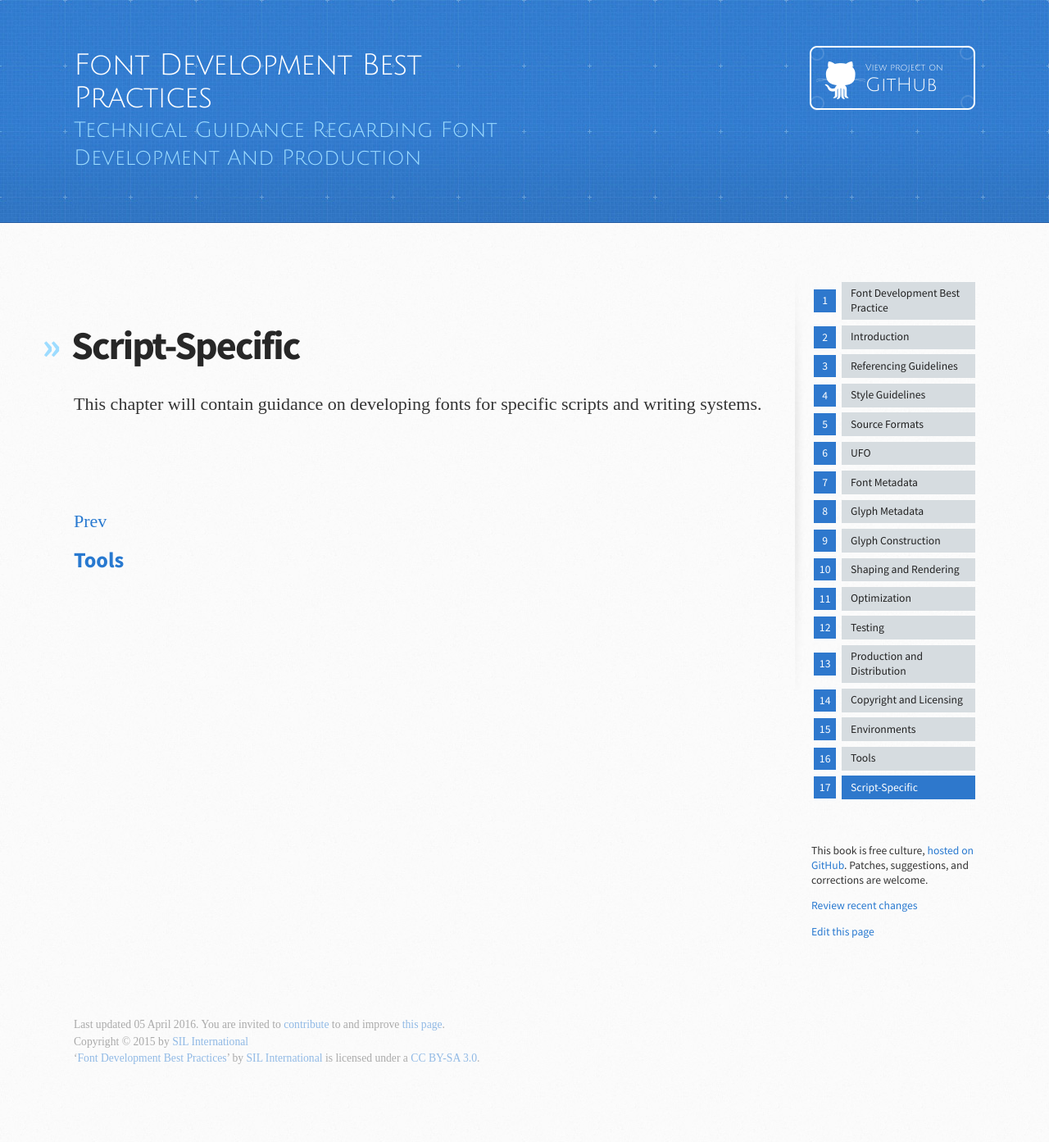
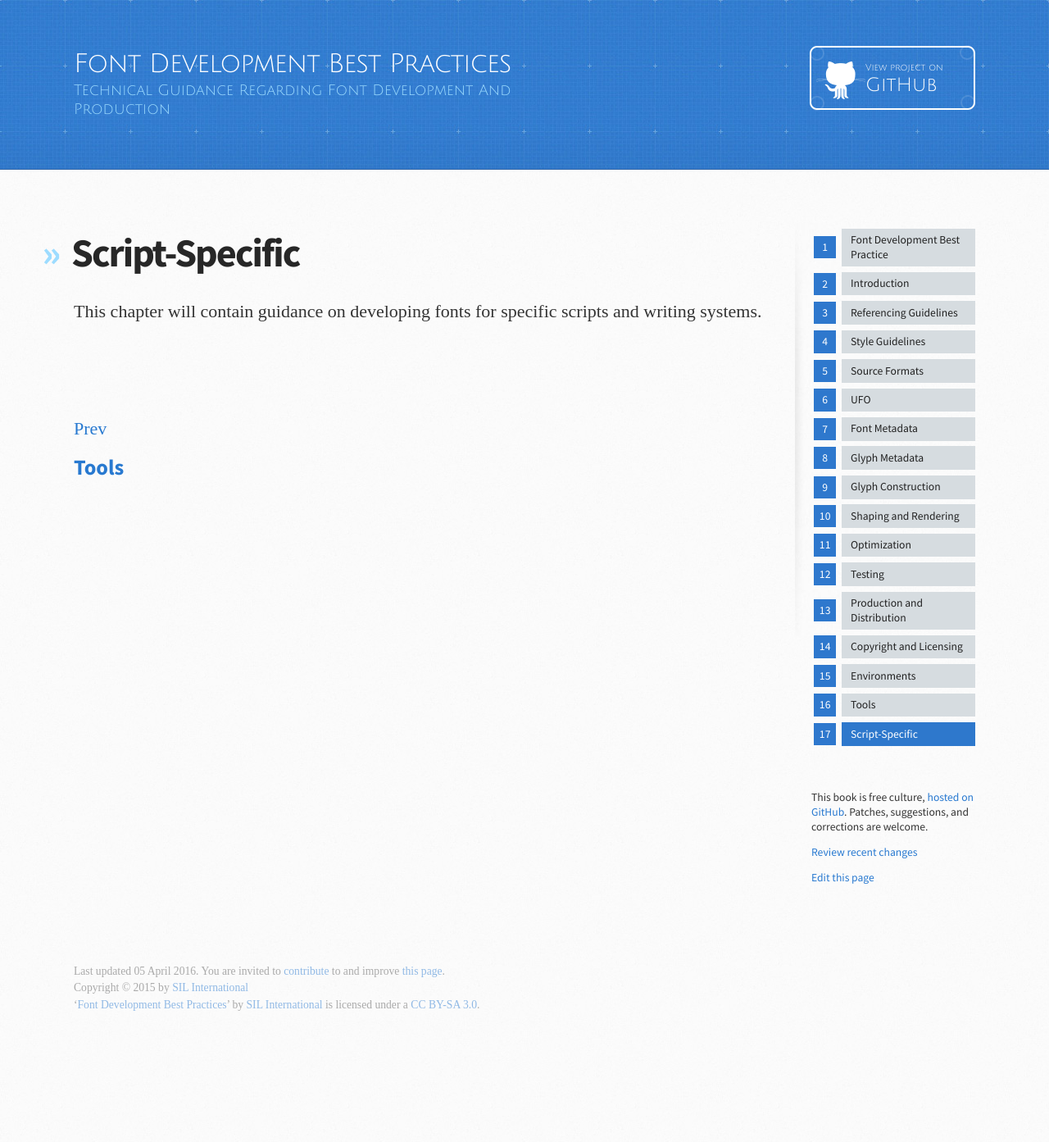
Before and after one commit to silnrsi/FDBP, a Jekyll site: the page built from en-US/Script_Specific.md, in a window 1280 px wide. Shown: the whole page at 82% size. Built offline with Jekyll 4.4.1, drawn with Linux system fonts in a browser that asks for light colours; some web fonts are replaced; after the commit the page ends 1327 px from its top, so only the background shows below that.

Commit message:
More styling adjustments

```diff
--- a/assets/stylesheets/stylesheet.css
+++ b/assets/stylesheets/stylesheet.css
@@ -97,11 +97,11 @@ header {
 
 header h1 {
   letter-spacing: -1px;
-  font-size: 36px;
+  font-size: 32px;
   color: #fff;
   line-height: 1.1;
   margin-bottom: 0.1em;
-  margin-top: 0.33em;
+  margin-top: 0em;
   width: 540px;
 }
 
@@ -114,7 +114,7 @@ header h1 a:hover {
 }
 
 header h2 {
-  font-size: 26px;
+  font-size: 18px;
   color: #9ddcff;
   font-weight: normal;
   line-height: 1.3;
@@ -356,7 +356,7 @@ b, strong {
   font-size: 2.2em;
   letter-spacing: -2px;
   margin-bottom: .375em;
-  margin-top: 1em;
+  margin-top: 0em;
   color: #272727;
 }
 
@@ -370,7 +370,7 @@ b, strong {
 #main-content h2 {
   font-size: 1.6em;
   margin-bottom: .6em;
-  margin-top: 1.9em;
+  margin-top: 1em;
   color: #272727;
 }
 #main-content h2:before {
@@ -382,7 +382,7 @@ b, strong {
 
 #main-content h3 {
   font-size: 1.2em;
-  margin-top: 2.3em;
+  margin-top: 1em;
   margin-bottom: .6em;
   color: #272727;
 }
```
